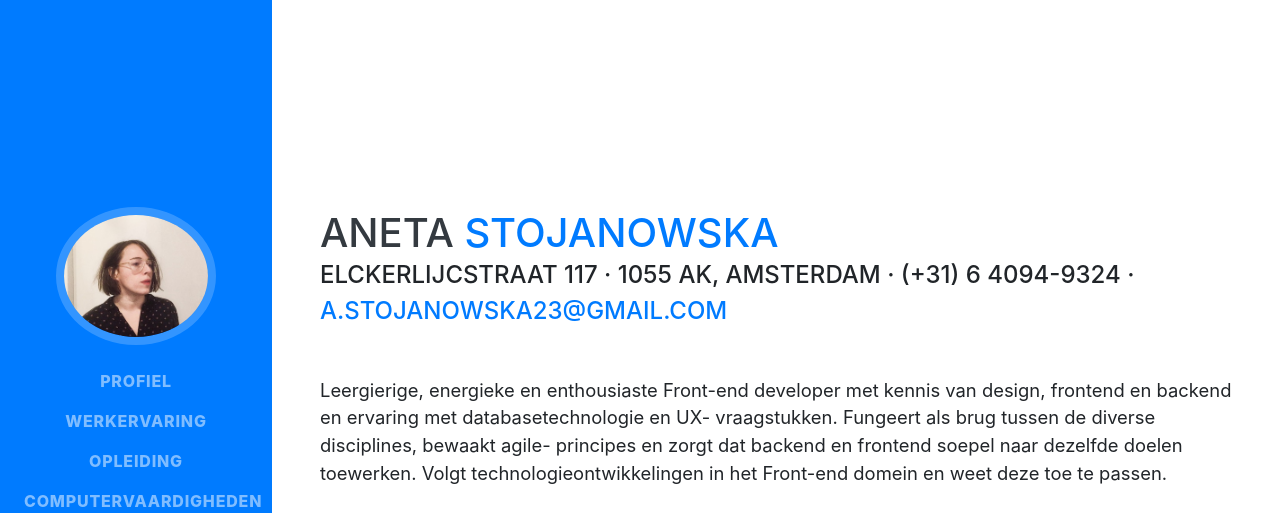
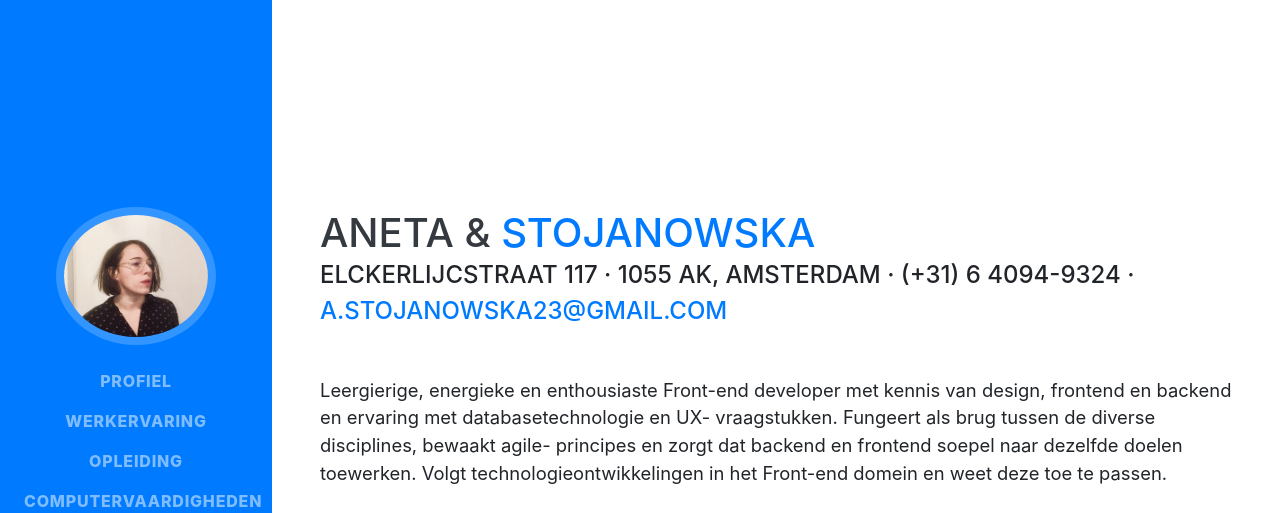
Before and after one commit to aneta-s/resumeOUD, a website with bundled scripts: page index.html in a window 1280 px wide. Shown: the top 513 px of the page. Built offline with nearby package versions, Linux system fonts and the light colour scheme; a web font is replaced by a local one.

Commit message:
Update index.html

```diff
--- a/index.html
+++ b/index.html
@@ -63,7 +63,7 @@
 
     <section class="resume-section p-3 p-lg-5 d-flex align-items-center" id="about">
       <div class="w-100">
-        <h1 class="mb-0">Aneta
+        <h1 class="mb-0">Aneta &amp;
           <span class="text-primary">Stojanowska</span>
         </h1>
         <div class="subheading mb-5">Elckerlijcstraat 117 · 1055 AK, Amsterdam · (+31) 6 4094-9324 ·
```
